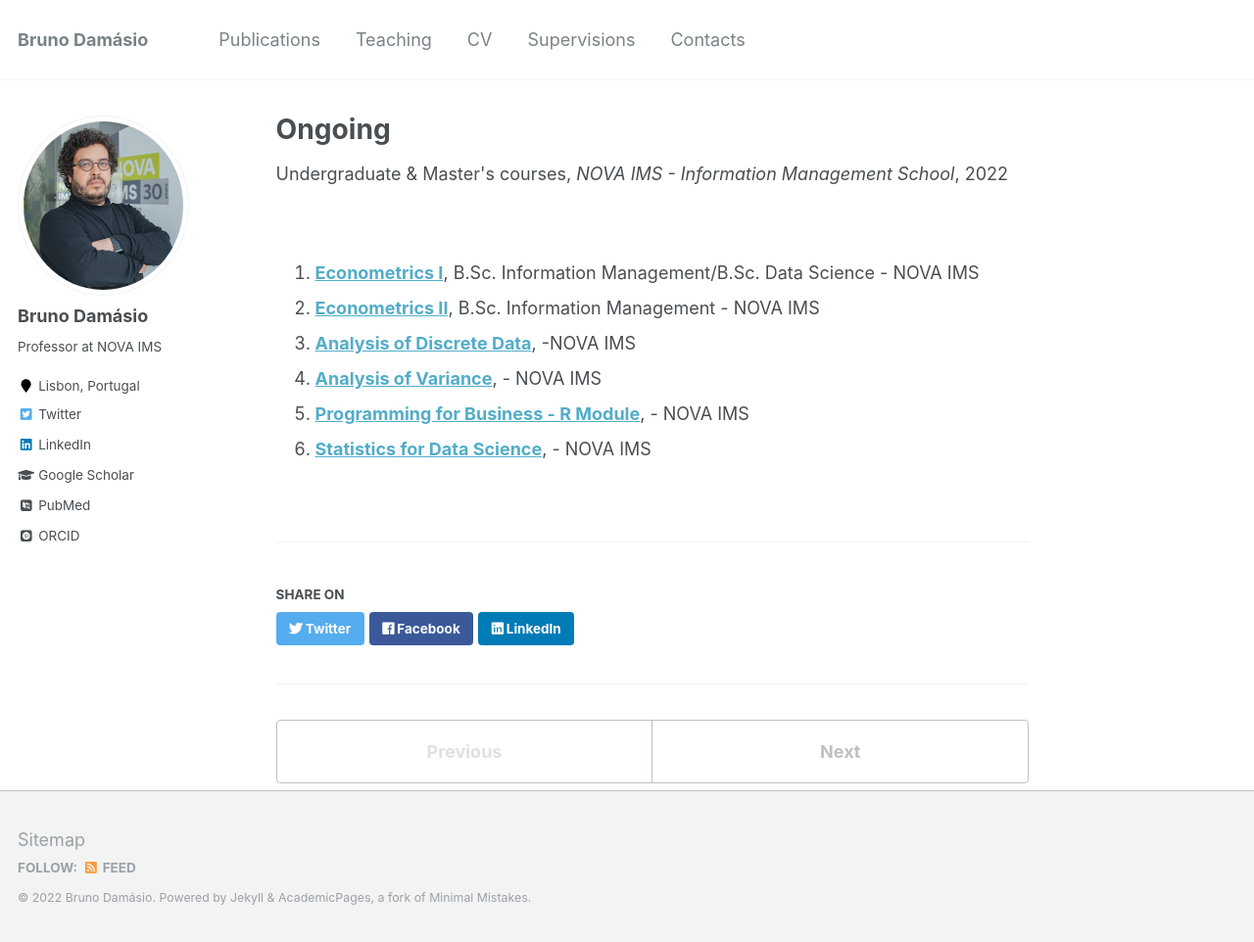
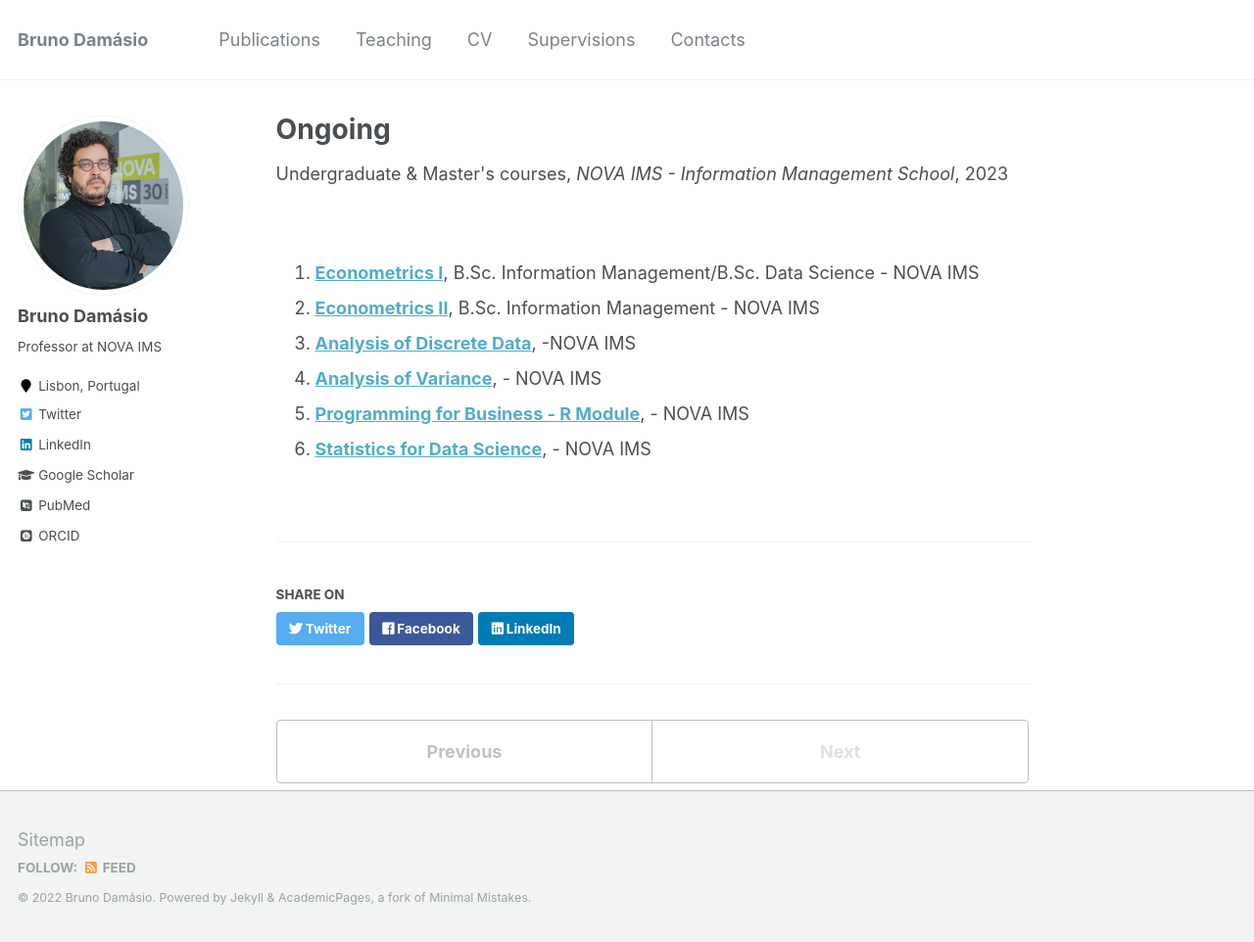
Before and after one commit to damasiob/damasiob.github.io, a Jekyll site: the page built from _teaching/ongoing.md, in a window 1280 px wide and 962 px high. Shown: the whole window at 98% size. Built offline with Jekyll 4.4.1, drawn with Linux system fonts in a browser that asks for light colours; some web fonts are replaced.

Commit message:
Update ongoing.md

```diff
--- a/_teaching/ongoing.md
+++ b/_teaching/ongoing.md
@@ -4,6 +4,7 @@ collection: teaching
 permalink: /teaching/ongoing
 type: "Undergraduate & Master's courses"
 venue: "NOVA IMS - Information Management School"
+date: 2023-01-01
 location: "Lisbon, Portugal"
 ---
 <br>
```
